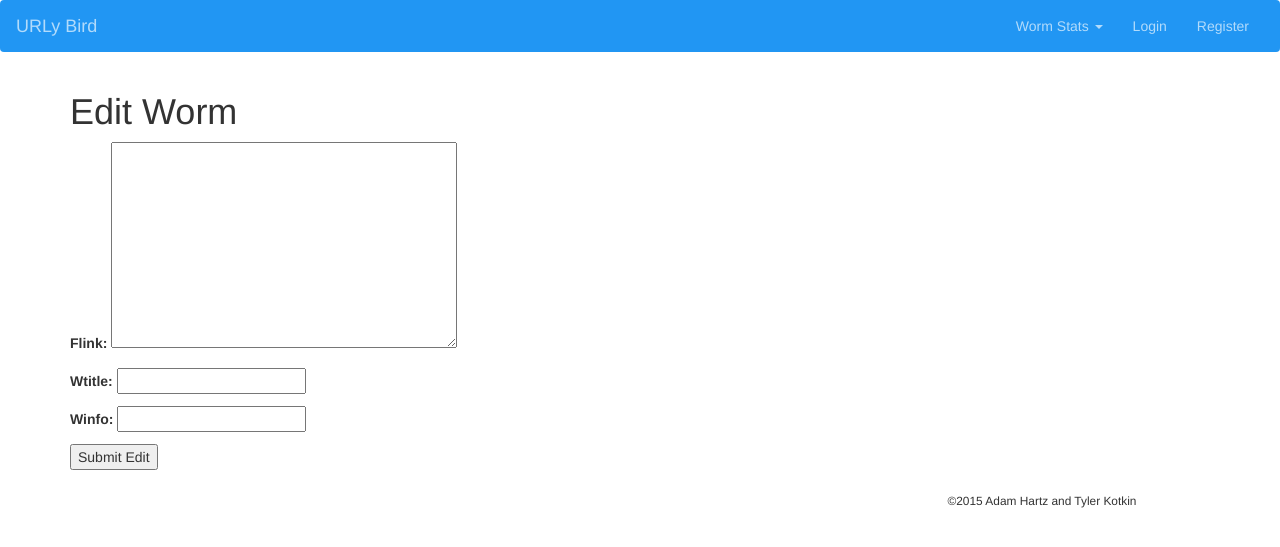
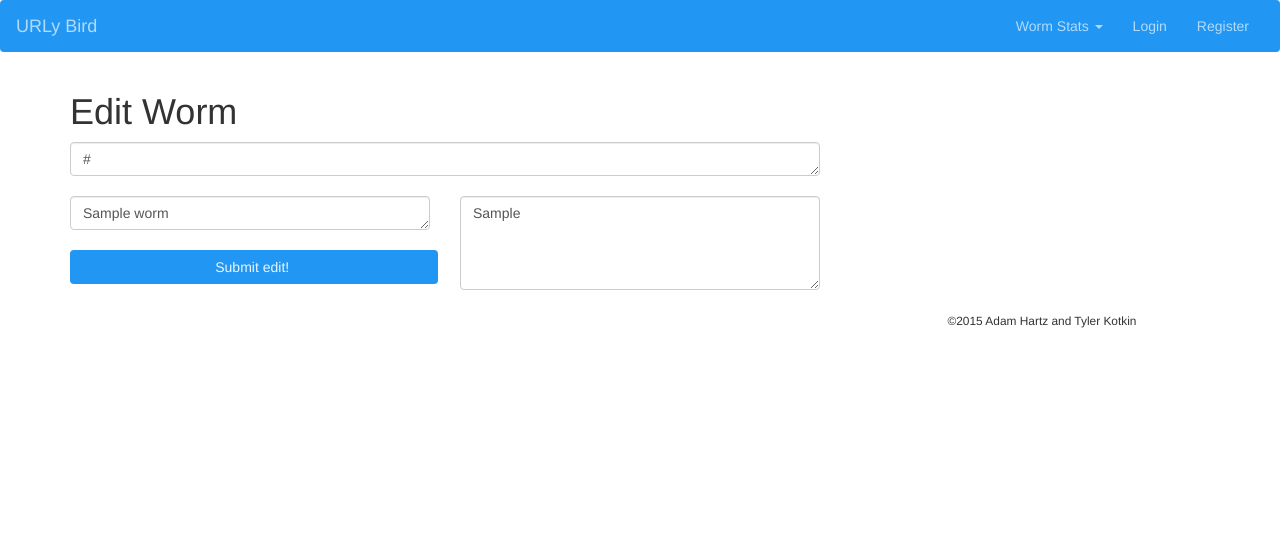
Before and after one commit to ahartz1/urly-bird, a Django app: template urlybird/bookmarks/templates/bookmarks/edit_worm.html in a window 1280 px wide. Shown: the top 547 px of the page. Run offline with Django 3.2, Linux system fonts and the light colour scheme; the template is opened without the code that fills it: values that come from a table or form of the project are taken from there, others are empty; tables that the repository leaves empty hold one stand-in row (values such as "Sample post"); some libraries are stand-ins or nearby versions.

Commit message:
new edit form framework

```diff
--- a/urlybird/bookmarks/templates/bookmarks/edit_worm.html
+++ b/urlybird/bookmarks/templates/bookmarks/edit_worm.html
@@ -6,7 +6,21 @@
 
 <form method="POST" action="{% url 'edit_worm' worm_id %}">
   {% csrf_token %}
-  {{ form.as_p }}
-  <input type="submit" value="Submit Edit">
+  <div class="row">
+    <div class="col-md-8">
+      <textarea class="form-control" cols="90" id="id_flink" maxlength="2000" name="flink" rows="1">{{ worm.flink }}</textarea>
+    </div>
+  </div>
+  <br>
+  <div class="row">
+    <div class="col-md-4">
+      <textarea class="form-control" cols="40" id="id_wtitle" maxlength="100" name="wtitle" rows="1">{{ worm.wtitle }}</textarea>
+      <br>
+      <input type="submit" class="btn btn-md btn-primary" value="&nbsp;&nbsp;&nbsp;&nbsp;&nbsp;&nbsp;&nbsp;&nbsp;&nbsp;&nbsp;&nbsp;&nbsp;&nbsp;&nbsp;&nbsp;&nbsp;&nbsp;&nbsp;&nbsp;&nbsp;&nbsp;&nbsp;&nbsp;&nbsp;&nbsp;&nbsp;&nbsp;&nbsp;&nbsp;&nbsp;&nbsp;&nbsp;&nbsp;&nbsp;Submit edit!&nbsp;&nbsp;&nbsp;&nbsp;&nbsp;&nbsp;&nbsp;&nbsp;&nbsp;&nbsp;&nbsp;&nbsp;&nbsp;&nbsp;&nbsp;&nbsp;&nbsp;&nbsp;&nbsp;&nbsp;&nbsp;&nbsp;&nbsp;&nbsp;&nbsp;&nbsp;&nbsp;&nbsp;&nbsp;&nbsp;&nbsp;&nbsp;&nbsp;&nbsp;&nbsp;">
+    </div>
+    <div class="col-md-4">
+      <textarea class="form-control" cols="40" id="id_winfo" maxlength="255" name="winfo" rows="4">{{ worm.winfo }}</textarea>
+    </div>
+  </div>
 </form>
 {% endblock %}
```
